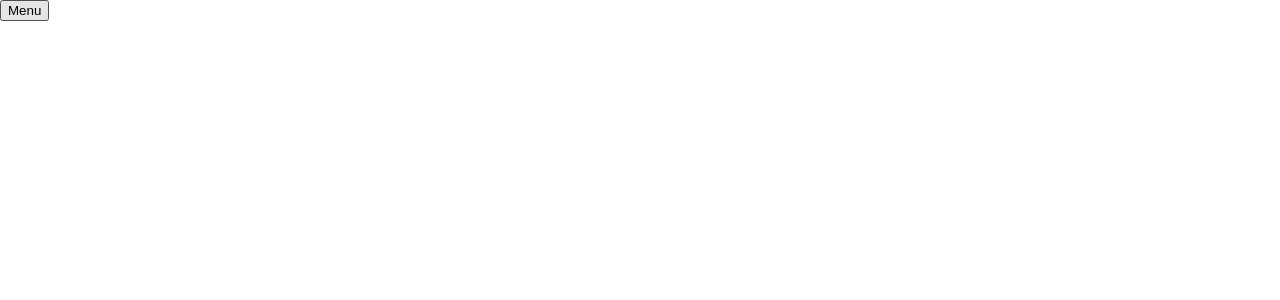
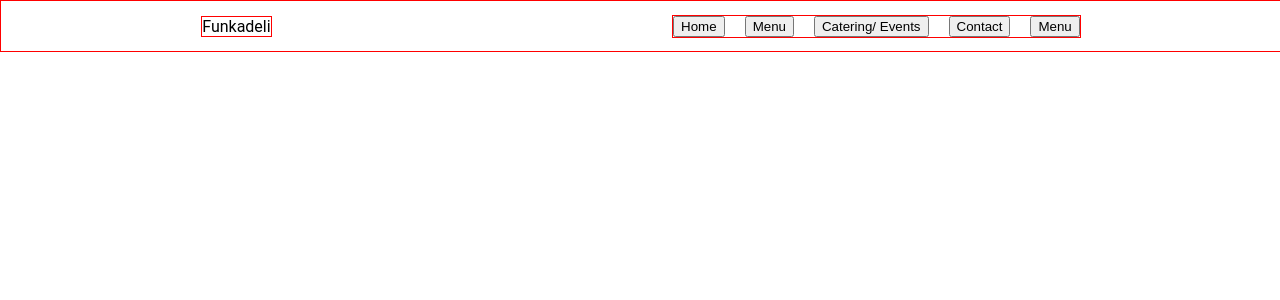
Before and after one commit to Chris-Wagg/deli-rebuild, a Next.js app: page / in a window 1280 px wide. Shown: the top 300 px of the page. Built offline with nearby package versions, Linux system fonts and the light colour scheme.

Commit message:
header frame added

```diff
--- a/components/TemporaryDrawer.jsx
+++ b/components/LeftDrawer.jsx
@@ -2,7 +2,7 @@ import * as React from 'react'
 import Box from '@mui/material/Box'
 import Drawer from '@mui/material/Drawer'
 
-export default function TemporaryDrawer() {
+export default function LeftDrawer() {
 	const [state, setState] = React.useState({
 		left: false,
 	})
--- a/components/NavBar.jsx
+++ b/components/NavBar.jsx
@@ -1,7 +1,18 @@
-export default function NavBar(props) {
+import LeftDrawer from './LeftDrawer'
+
+export default function NavBar() {
 	return (
-		<nav className="navbar">
-			<ul className="navbar-nav">{props.children}</ul>
+		<nav className="navbar-container">
+			<div className="logo-container">Funkadeli</div>
+			<div className="nav-buttons-container">
+				<button>Home</button>
+				<button>Menu</button>
+				<button>Catering/ Events</button>
+				<button>Contact</button>
+				<div className="drawer-button">
+					<LeftDrawer />
+				</div>
+			</div>
 		</nav>
 	)
 }
--- a/pages/index.js
+++ b/pages/index.js
@@ -1,5 +1,11 @@
-import TemporaryDrawer from '../components/TemporaryDrawer'
+import LeftDrawer from '../components/LeftDrawer'
+import NavBar from '../components/NavBar'
 
 export default function Home() {
-	return <TemporaryDrawer />
+	return (
+		<>
+			<NavBar />
+			{/* <LeftDrawer /> */}
+		</>
+	)
 }
--- a/styles/globals.css
+++ b/styles/globals.css
@@ -9,108 +9,27 @@ code {
 }
 
 :root {
-	--nav-size: 60px;
-	--border: 1px solid #474a4d;
-	--border-radius: 8px;
+	--border: 1px solid red;
 }
 
-ul {
-	list-style: none;
-	margin: 0;
-	padding: 0;
+/* Nav bar */
+
+.navbar-container {
+	width: 100vw;
+	height: 50px;
+	display: flex;
+	justify-content: space-around;
+	align-items: center;
+	border: var(--border);
 }
 
-a {
-	text-decoration: none;
+.logo-container {
+	border: var(--border);
 }
 
-/* Top Navigation Bar */
-
-/* <nav> */
-.navbar {
-	height: var(--nav-size);
-	padding: 0 1rem;
-	border-bottom: var(--border);
+.nav-buttons-container {
+	display: flex;
+	/* justify-content: space-between; */
+	gap: 20px;
+	border: var(--border);
 }
-
-/* <ul> */
-.navbar-nav {
-	max-width: 100%;
-	height: 100%;
-	display: flex;
-	justify-content: center;
-
-	gap: 20px;
-}
-
-/* <li> */
-.nav-item {
-	display: flex;
-	align-items: center;
-	justify-content: center;
-}
-
-/* Icon Button */
-.icon-button {
-	color: white;
-	background-color: #105e04;
-	border-radius: 8px;
-	padding: 10px;
-	margin: 2px;
-	display: flex;
-	align-items: center;
-	justify-content: center;
-}
-
-.icon-button:hover {
-	filter: brightness(1.3);
-}
-
-/* Dropdown Menu */
-
-.dropdown {
-	position: absolute;
-	top: 62px;
-	border: var(--border);
-	border-radius: var(--border-radius);
-	overflow: hidden;
-	background-color: #105e04;
-}
-
-.dropdown:hover {
-	/* filter: brightness(1.5); */
-}
-
-.menu {
-	width: 100%;
-	display: flex;
-	flex-direction: column;
-	gap: 20px;
-}
-
-.menu-item {
-	height: 50px;
-	display: flex;
-	align-items: center;
-	border-radius: var(--border-radius);
-	padding: 0.5rem;
-}
-
-.menu-item:hover {
-	filter: brightness(1.5);
-}
-.menu-link {
-	color: white;
-}
-
-.menu-item .icon-button {
-	margin-right: 0.5rem;
-}
-
-.menu-item .icon-button:hover {
-	filter: brightness(1.5);
-}
-
-.icon-right {
-	margin-left: auto;
-}
```
